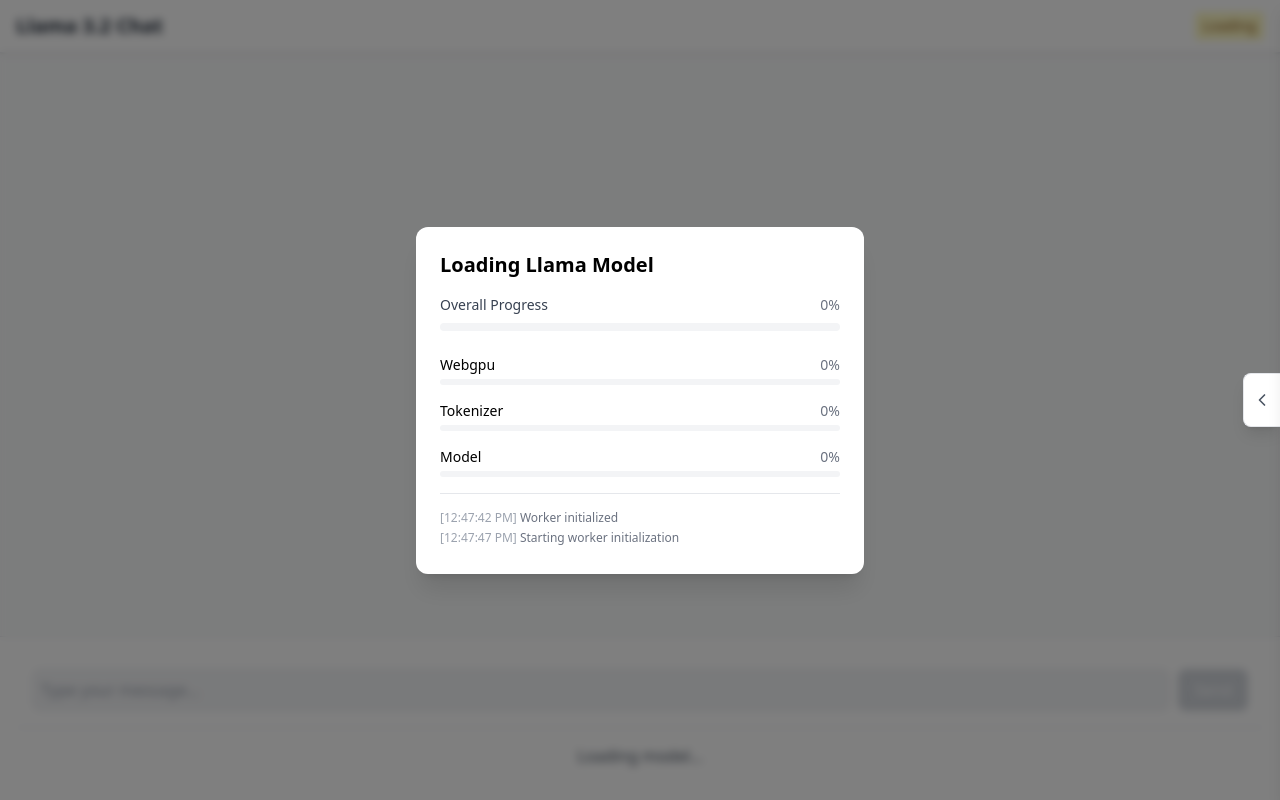
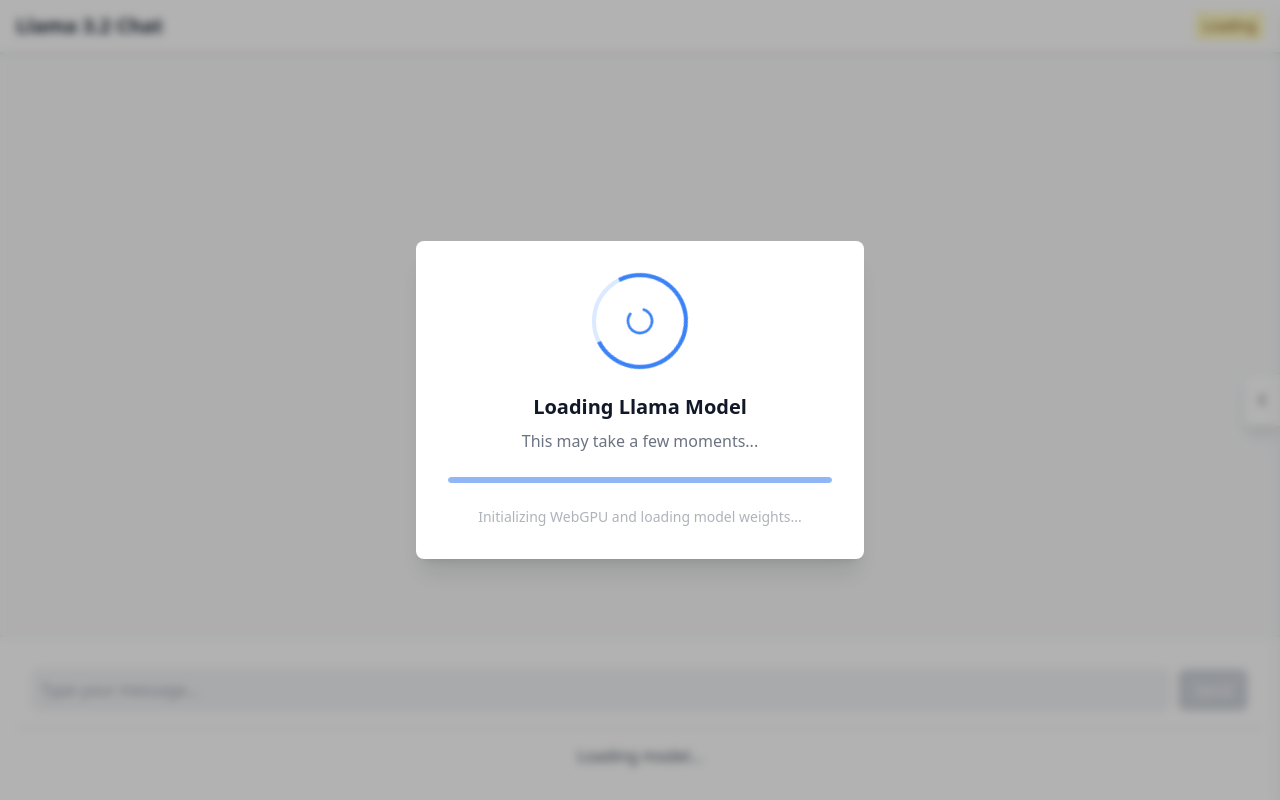
Before and after one commit to alexradu95/webllm-experiment, a React (Vite) app: page / in a window 1280 px wide. Both pictures are taken after a click on the button "Load Model". Built offline with nearby package versions, Linux system fonts and the light colour scheme.

Commit message:
update loading screen

```diff
--- a/src/components/ContextManager.tsx
+++ b/src/components/ContextManager.tsx
@@ -1,6 +1,5 @@
 import React, { useState, FormEvent } from 'react';
 import { useDebug } from '../context/DebugContext.tsx';
-import { ContextService } from '../services/contextService';
 
 interface Context {
     id: string;
--- a/src/components/ContextPanel.tsx
+++ b/src/components/ContextPanel.tsx
@@ -1,4 +1,4 @@
-import { useState, useCallback, useEffect } from 'react';
+import { useState, useEffect } from 'react';
 import { AlertCircle, X, ChevronLeft, ChevronRight, Trash2, Info } from 'lucide-react';
 import { useDebug } from '../context/DebugContext.tsx';
 import React from 'react';
--- a/src/components/LoadingProgress.tsx
+++ b/src/components/LoadingProgress.tsx
@@ -1,139 +1,55 @@
-import React, { useState, useEffect } from 'react';
-import { useDebug } from '../context/DebugContext';
-import { LoadingProgressProps, StageStatus } from '@/types';
+import React from 'react';
+import { Loader2 } from 'lucide-react';
+import type { ChatStatus } from '@/types';
 
-interface Stage {
-    status: StageStatus;
-    progress: number;
-}
-
-interface Stages {
-    webgpu: Stage;
-    tokenizer: Stage;
-    model: Stage;
+interface LoadingProgressProps {
+    status: ChatStatus;
+    error: string | null;
 }
 
 export function LoadingProgress({ status, error }: LoadingProgressProps): JSX.Element | null {
-    const { logs } = useDebug();
-    const [stages, setStages] = useState<Stages>({
-        webgpu: { status: 'pending', progress: 0 },
-        tokenizer: { status: 'pending', progress: 0 },
-        model: { status: 'pending', progress: 0 }
-    });
-
-    // Process debug logs to update stages
-    useEffect(() => {
-        const loadingLogs = logs.filter(log =>
-            log.level === 'info' &&
-            log.message.toLowerCase().includes('loading')
-        );
-
-        setStages(prev => {
-            const newStages = { ...prev };
-
-            loadingLogs.forEach(log => {
-                if (log.message.includes('WebGPU')) {
-                    newStages.webgpu.status = 'complete';
-                    newStages.webgpu.progress = 100;
-                }
-                if (log.message.includes('tokenizer')) {
-                    newStages.tokenizer.status = 'complete';
-                    newStages.tokenizer.progress = 100;
-                }
-                if (log.message.includes('model')) {
-                    if (log.message.includes('successfully')) {
-                        newStages.model.status = 'complete';
-                        newStages.model.progress = 100;
-                    } else {
-                        newStages.model.status = 'loading';
-                        // If we have loading time details, we can estimate progress
-                        if (log.details && typeof log.details === 'object' && 'loadTimeMs' in log.details) {
-                            const loadTimeMs = Number(log.details.loadTimeMs);
-                            const progress = Math.min((loadTimeMs / 30000) * 100, 99);
-                            newStages.model.progress = progress;
-                        }
-                    }
-                }
-            });
-
-            return newStages;
-        });
-    }, [logs]);
-
-    // Only show when loading
     if (status !== 'loading') return null;
 
-    // Calculate overall progress
-    const overallProgress = Object.values(stages)
-        .reduce((acc, stage) => acc + stage.progress, 0) / Object.keys(stages).length;
+    return (
+        <div className="fixed inset-0 bg-black/30 backdrop-blur-sm flex items-center justify-center p-4 z-50">
+            <div className="bg-white rounded-lg shadow-xl p-8 max-w-md w-full">
+                <div className="flex flex-col items-center text-center">
+                    {/* Loading Animation */}
+                    <div className="relative w-24 h-24 mb-6">
+                        {/* Outer rotating ring */}
+                        <div className="absolute inset-0 border-4 border-blue-100 rounded-full" />
+                        <div className="absolute inset-0 border-4 border-blue-500 rounded-full border-t-transparent animate-spin" />
 
-    const stageColors: Record<StageStatus, string> = {
-        pending: 'bg-gray-200',
-        loading: 'bg-blue-500',
-        complete: 'bg-green-500'
-    };
+                        {/* Inner icon */}
+                        <div className="absolute inset-0 flex items-center justify-center">
+                            <Loader2 className="w-8 h-8 text-blue-500 animate-spin" />
+                        </div>
+                    </div>
 
-    return (
-        <div className="fixed inset-0 bg-black/50 flex items-center justify-center p-4 backdrop-blur-sm">
-            <div className="bg-white rounded-xl shadow-xl p-6 max-w-md w-full">
-                <h2 className="text-xl font-semibold mb-4">Loading Llama Model</h2>
+                    {/* Loading Text */}
+                    <h2 className="text-xl font-semibold text-gray-900 mb-2">
+                        Loading Llama Model
+                    </h2>
+                    <p className="text-gray-500 mb-6">
+                        This may take a few moments...
+                    </p>
 
-                {/* Overall progress */}
-                <div className="mb-6">
-                    <div className="flex justify-between mb-2">
-                        <span className="text-sm font-medium text-gray-700">Overall Progress</span>
-                        <span className="text-sm text-gray-500">{Math.round(overallProgress)}%</span>
+                    {/* Progress Pulse Bar */}
+                    <div className="w-full h-1.5 bg-gray-100 rounded-full overflow-hidden">
+                        <div className="h-full bg-blue-500 rounded-full w-full animate-pulse" />
                     </div>
-                    <div className="h-2 bg-gray-100 rounded-full overflow-hidden">
-                        <div
-                            className="h-full bg-blue-500 transition-all duration-300"
-                            style={{ width: `${overallProgress}%` }}
-                        />
+
+                    {/* Loading Tips */}
+                    <div className="mt-6 text-sm text-gray-500">
+                        <p className="animate-pulse">Initializing WebGPU and loading model weights...</p>
                     </div>
-                </div>
 
-                {/* Individual stages */}
-                <div className="space-y-4">
-                    {(Object.entries(stages) as [string, Stage][]).map(([stageName, { status, progress }]) => (
-                        <div key={stageName}>
-                            <div className="flex justify-between mb-1">
-                                <div className="flex items-center">
-                                    <span className="text-sm capitalize">{stageName}</span>
-                                    {status === 'complete' && (
-                                        <svg className="w-4 h-4 ml-2 text-green-500" fill="none" viewBox="0 0 24 24" stroke="currentColor">
-                                            <path strokeLinecap="round" strokeLinejoin="round" strokeWidth={2} d="M5 13l4 4L19 7" />
-                                        </svg>
-                                    )}
-                                </div>
-                                <span className="text-sm text-gray-500">{Math.round(progress)}%</span>
-                            </div>
-                            <div className="h-1.5 bg-gray-100 rounded-full overflow-hidden">
-                                <div
-                                    className={`h-full transition-all duration-300 ${stageColors[status]}`}
-                                    style={{ width: `${progress}%` }}
-                                />
-                            </div>
+                    {/* Error Message if any */}
+                    {error && (
+                        <div className="mt-4 p-3 bg-red-50 border border-red-100 rounded-lg w-full">
+                            <p className="text-sm text-red-600">{error}</p>
                         </div>
-                    ))}
-                </div>
-
-                {/* Error display */}
-                {error && (
-                    <div className="mt-4 p-3 bg-red-50 border border-red-200 rounded-lg">
-                        <p className="text-sm text-red-600">{error}</p>
-                    </div>
-                )}
-
-                {/* Debug logs summary */}
-                <div className="mt-4 pt-4 border-t">
-                    <div className="max-h-32 overflow-y-auto text-xs text-gray-500">
-                        {logs.slice(-5).map((log, i) => (
-                            <div key={i} className="mb-1">
-                                <span className="text-gray-400">[{new Date(log.timestamp).toLocaleTimeString()}]</span>{' '}
-                                {log.message}
-                            </div>
-                        ))}
-                    </div>
+                    )}
                 </div>
             </div>
         </div>
--- a/src/context/DebugContext.tsx
+++ b/src/context/DebugContext.tsx
@@ -4,7 +4,7 @@
     DebugContextState,
     DebugLevel,
     DebugLog
-} from '../types';
+} from '@/types';
 
 const DebugContext = createContext<DebugContextValue | null>(null);
 
--- a/src/hooks/useWorker.ts
+++ b/src/hooks/useWorker.ts
@@ -6,7 +6,7 @@
     WorkerResponse,
     Message,
     DebugContextValue
-} from '../types';
+} from '@/types';
 
 interface UseWorkerReturn {
     status: ChatStatus;
--- a/src/services/contextService.ts
+++ b/src/services/contextService.ts
@@ -1,6 +1,6 @@
 import { pipeline, Pipeline } from '@huggingface/transformers';
 import { IContextService } from './interfaces.ts';
-import {Context} from "../types/index.ts";
+import {Context} from "@/types";
 
 type FeatureExtractionPipeline = Pipeline & {
     (input: string, options?: any): Promise<{ data: Float32Array }>;
--- a/src/services/interfaces.ts
+++ b/src/services/interfaces.ts
@@ -1,4 +1,4 @@
-import {Context} from "../types/index.ts";
+import {Context} from "@/types";
 
 export interface IContextService {
     initialize(): Promise<void>;
```
